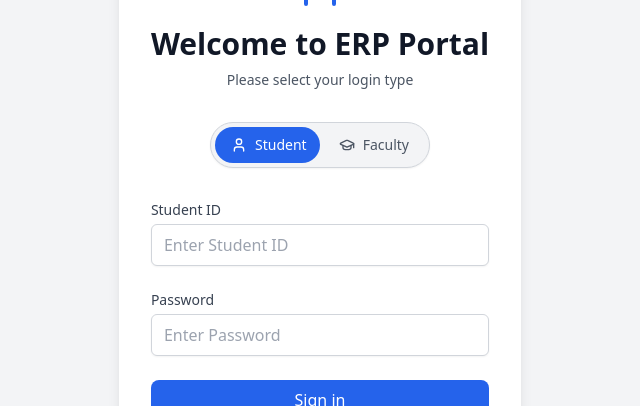
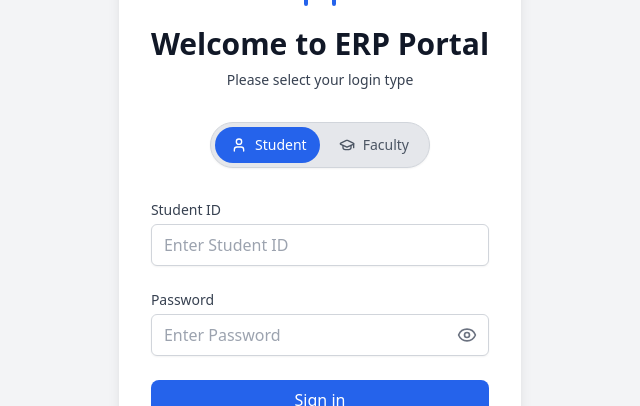
Before and after one commit to point10xdev/ERP-Rebuild, a React (Vite) app: page /login in a window 1280 px wide. Shown: the part 201-607 px from the top of the page, without its empty margins (320-960 px from the left). Built offline with nearby package versions, Linux system fonts and the light colour scheme.

Commit message:
feat: Added reveal password for Login

```diff
--- a/src/features/auth/Login.tsx
+++ b/src/features/auth/Login.tsx
@@ -1,7 +1,7 @@
 import { useState } from "react";
 import { useNavigate, Link } from "react-router-dom";
 import { ROUTES } from "../../app/routes";
-import { Loader, GraduationCap, User } from "lucide-react";
+import { Loader, GraduationCap, User, Eye, EyeOff } from "lucide-react"; // Import Eye and EyeOff icons
 import { useAuth } from "./store/customHooks";
 import { showError } from "../../utils/toast";
 import type { LoginPayload } from "../../types/auth";
@@ -11,6 +11,7 @@ const Login = () => {
   const [username, setUsername] = useState("");
   const [password, setPassword] = useState("");
   const [loginType, setLoginType] = useState<LoginPayload['type']>("scholar");
+  const [showPassword, setShowPassword] = useState(false); // New state for password visibility
   const { login, loading, error } = useAuth();
   const navigate = useNavigate();
 
@@ -48,14 +49,14 @@ const Login = () => {
           <h2 className="text-3xl font-extrabold text-gray-900 dark:text-gray-100">
             Welcome to ERP Portal
           </h2>
-          <p className="mt-2 text-center text-sm text-gray-600 dark:text-gray-400">
+          <p className="mt-2 text-center text-sm text-gray-700 dark:text-gray-300">
             Please select your login type
           </p>
         </div>
 
         {/* Sliding Toggle */}
         <div className="relative flex justify-center mb-6">
-          <div className="relative inline-flex items-center border border-gray-300 dark:border-gray-600 bg-gray-100 dark:bg-gray-700 rounded-full p-1 shadow-sm">
+          <div className="relative inline-flex items-center border border-gray-300 dark:border-gray-600 bg-gray-200 dark:bg-gray-800 rounded-full p-1 shadow-sm">
             {/* Sliding background */}
             <div
               className={`absolute top-1 left-1 w-[calc(50%-0.25rem)] h-[calc(100%-0.5rem)] rounded-full transition-transform duration-300 ease-in-out ${
@@ -98,7 +99,7 @@ const Login = () => {
         </div>
 
         {error && (
-          <div className="bg-red-100 dark:bg-red-900 border border-red-400 dark:border-red-700 text-red-700 dark:text-red-200 px-4 py-3 rounded">
+          <div className="bg-red-200 dark:bg-red-800 border border-red-400 dark:border-red-700 text-red-800 dark:text-red-200 px-4 py-3 rounded">
             {error}
           </div>
         )}
@@ -138,12 +139,13 @@ const Login = () => {
             >
               Password
             </label>
+            <div className="relative mt-1"> {/* Added relative positioning */}
               <input
                 id="password"
                 name="password"
-              type="password"
+                type={showPassword ? "text" : "password"} // Dynamically change type
                 required
-              className={`mt-1 block w-full px-3 py-2 border border-gray-300 dark:border-gray-600 rounded-md shadow-sm focus:outline-none focus:ring-2 focus:border-transparent bg-white dark:bg-gray-700 text-gray-900 dark:text-gray-100 ${
+                className={`block w-full px-3 py-2 border border-gray-300 dark:border-gray-600 rounded-md shadow-sm focus:outline-none focus:ring-2 focus:border-transparent bg-white dark:bg-gray-700 text-gray-900 dark:text-gray-100 pr-10 ${ // Added pr-10 for icon spacing
                   loginType === "scholar"
                     ? "focus:ring-stu-pri dark:focus:ring-stu-pri"
                     : "focus:ring-fac-pri dark:focus:ring-fac-pri"
@@ -152,6 +154,19 @@ const Login = () => {
                 value={password}
                 onChange={(e) => setPassword(e.target.value)}
               />
+              <button
+                type="button" // Important: Prevent form submission
+                onClick={() => setShowPassword(!showPassword)}
+                className="absolute inset-y-0 right-0 pr-3 flex items-center text-gray-500 dark:text-gray-400 focus:outline-none"
+                aria-label={showPassword ? "Hide password" : "Show password"}
+              >
+                {showPassword ? (
+                  <EyeOff className="h-5 w-5" />
+                ) : (
+                  <Eye className="h-5 w-5" />
+                )}
+              </button>
+            </div>
           </div>
 
           <div>
@@ -177,14 +192,12 @@ const Login = () => {
               to={ROUTES.RESET_PASSWORD}
               className={`text-sm ${
                 loginType === "scholar"
-                  ? "text-stu-pri hover:text-stu-pri-hover dark:hover:text-stu-pri-hover-light"
-                  : "text-fac-pri hover:text-fac-pri-hover dark:hover:text-fac-pri-hover-light"
+                  ? "text-stu-pri hover:text-stu-pri-hover"
+                  : "text-fac-pri hover:text-fac-pri-hover"
               }`}
             >
               Forgot Password?
             </Link>
-
-
           </div>
         </form>
       </div>
--- a/tailwind.config.js
+++ b/tailwind.config.js
@@ -25,21 +25,25 @@ export default {
         // Student Colors
         'stu-pri': '#2563EB',           // student-primary-main (blue-600)
         'stu-pri-hover': '#1D4ED8',     // student-primary-main-hover (blue-700)
-        'stu-pri-hover-light': '#3B82F6', // student-primary-hover-light (blue-500) - NEW
+        'stu-pri-hover-light': '#3B82F6', // student-primary-hover-light (blue-500) DARK Mode
         'stu-sec': '#6366F1',           // student-secondary-indigo (indigo-500)
-        'stu-sec-light': '#A5B4FC',     // student-secondary-indigo-light (indigo-300) - NEW
+        'stu-sec-light': '#A5B4FC',     // student-secondary-indigo-light (indigo-300)
         'stu-acc': '#F43F5E',           // student-accent-rose (rose-500)
 
         // Faculty Colors
-        'spare' : '#E299DD',
         'fac-pri': '#7C3AED',           // faculty-primary-main (violet-600)
         'fac-pri-hover': '#6D28D9',     // faculty-primary-main-hover (violet-700)
-        'fac-pri-hover-light': '#8B5CF6', // faculty-primary-hover-light (violet-500) - NEW
+        'fac-pri-hover-light': '#8B5CF6', // faculty-primary-hover-light (violet-500) DARK Mode
         'fac-sec': '#0EA5E9',           // faculty-secondary-sky-main (sky-500)
-        'fac-sec-light': '#7DD3FC',     // faculty-secondary-sky-light (sky-300) - NEW
-        'fac-acc': '#22D3EE',           // faculty-accent-cyan-light (cyan-400)
+        'fac-sec-light': '#7DD3FC',     // faculty-secondary-sky-light (sky-300)
+        'fac-acc': '#E299DD',           // faculty-accent-cyan-light (cyan-400)
       },
     },
   },
   plugins: [],
 }
+
+// Colors used for Light and Dark Mode
+// Headings text-gray-900 dark:text-gray-100
+// Text
+// Subtle
```
Lines whose indentation alone changed are shown as unchanged.
